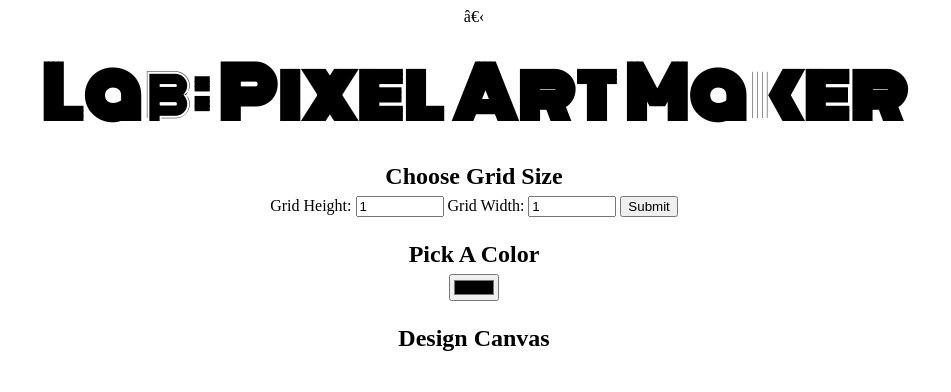
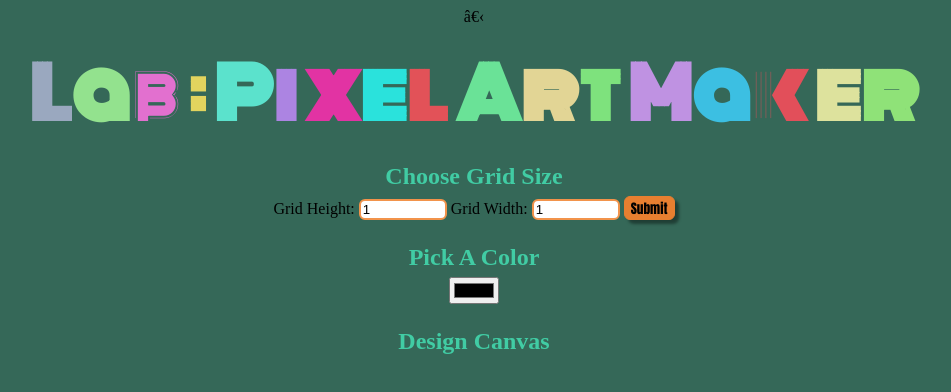
Before and after one commit to aleku399/aleku399.github.io, a plain HTML site: page index.html in a window 1280 px wide. Shown: the whole page, without its empty margins (166-1117 px from the left). Drawn offline with nearby package versions, Linux system fonts and the light colour scheme.

Commit message:
final project

```diff
--- a/index.html
+++ b/index.html
@@ -8,7 +8,12 @@
     <link type = "text/css" rel="stylesheet" href="./styles.css" charset="utf-8" />
 </head>
 <body>
-    <h1>Lab: Pixel Art Maker</h1>
+    <h1><span style="color: #9aa8bf">L</span><span style="color: #93e28e">a</span><span style="color: #e270cf">b</span>
+        <span style="color: #e2d45e">:</span> <span style="color: #5be2cc">P</span><span style="color: #ac84e2">i</span>
+        <span style="color: #e233a3">x</span><span style="color: #2ae2dc">e</span><span style="color: #e25258">l</span>
+        <span style="color: #6ae297">A</span><span style="color: #e2d595">r</span><span style="color: #7ee27d">t</span>
+        <span style="color: #bf92e2">M</span><span style="color: #3cbfe2">a</span><span style="color: #e24f5a">k</span>
+        <span style="color: #dde29d">e</span><span style="color: #8fe278">r</span></h1>
 
     <h2>Choose Grid Size</h2>
     <form id="sizePicker">
--- a/styles.css
+++ b/styles.css
@@ -1,5 +1,6 @@
 body {
     text-align: center;
+    background-color: #356858;
 }
 
 h1 {
@@ -10,6 +11,7 @@ h1 {
 
 h2 {
     margin: 1em 0 0.25em;
+    color: #41cca4;
 }
 
 h2:first-of-type {
@@ -31,11 +33,36 @@ td {
 
 input[type=number] {
     width: 6em;
+    cursor: pointer;
+    border: 2px solid #f2934b;
+    border-radius: 6px;
 }
-
 
 table,
 tr,
 td {
     border: 1px solid black;
+    cursor: pointer;
 }
+input[type=submit] {
+    font-family: Impact, Haettenschweiler, 'Arial Narrow Bold', sans-serif;
+    outline: none;
+    cursor: pointer;
+    background-color: #e87f30;
+    border: 1px solid #e87f30;
+    border-radius: 6px;
+    display: inline-block;
+    box-shadow: 4px 4px 3px 0px rgba(0, 0, 0, 0.4);
+}
+input[type=submit]:hover {
+    opacity: 0.9;
+    background-color: #cc6518;
+}
+input[type=submit]:active {
+    background-color: #cc6518;
+    box-shadow: 0 5px #666;
+    transform: translateY(4px);
+  }
+input[type=color] {
+    cursor: pointer;
+}
```
